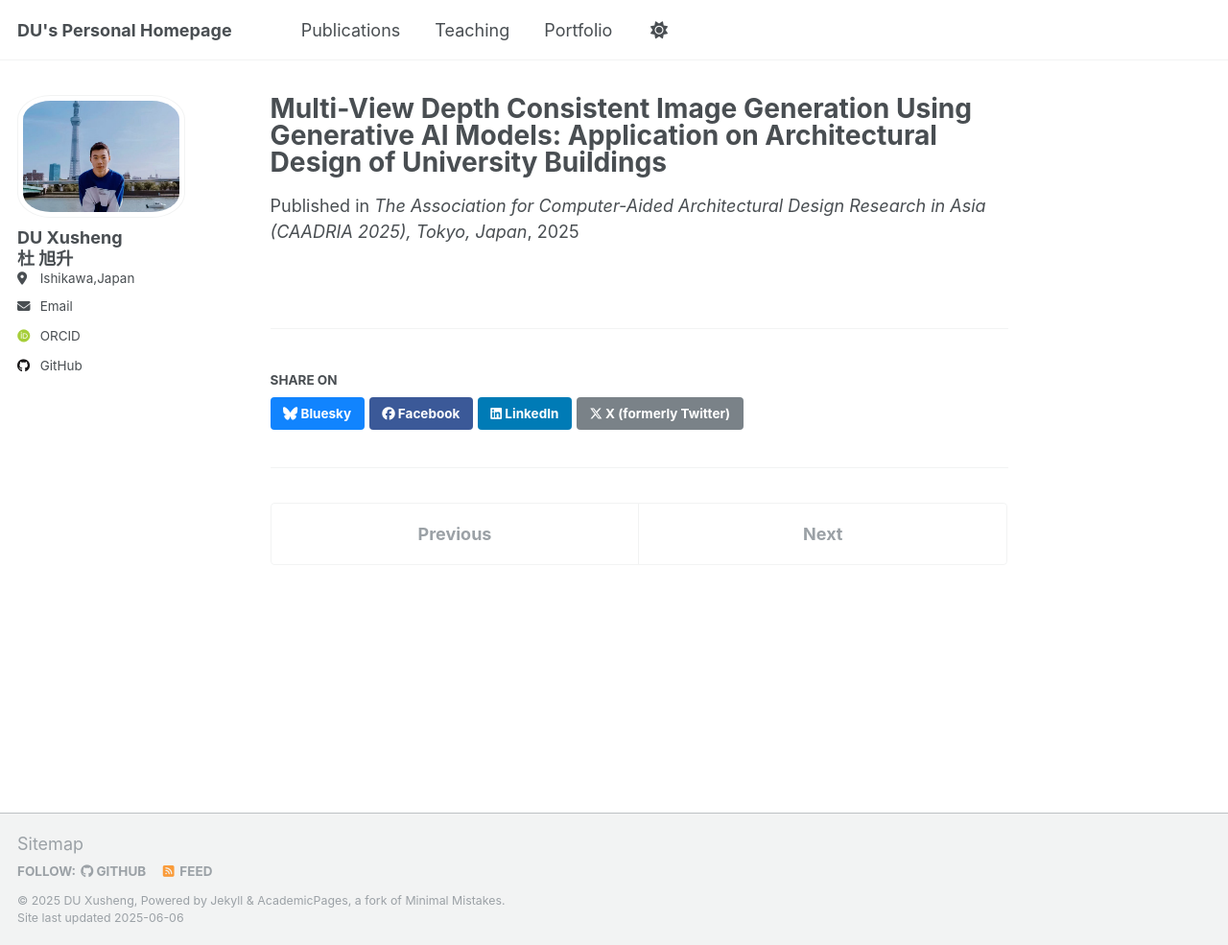
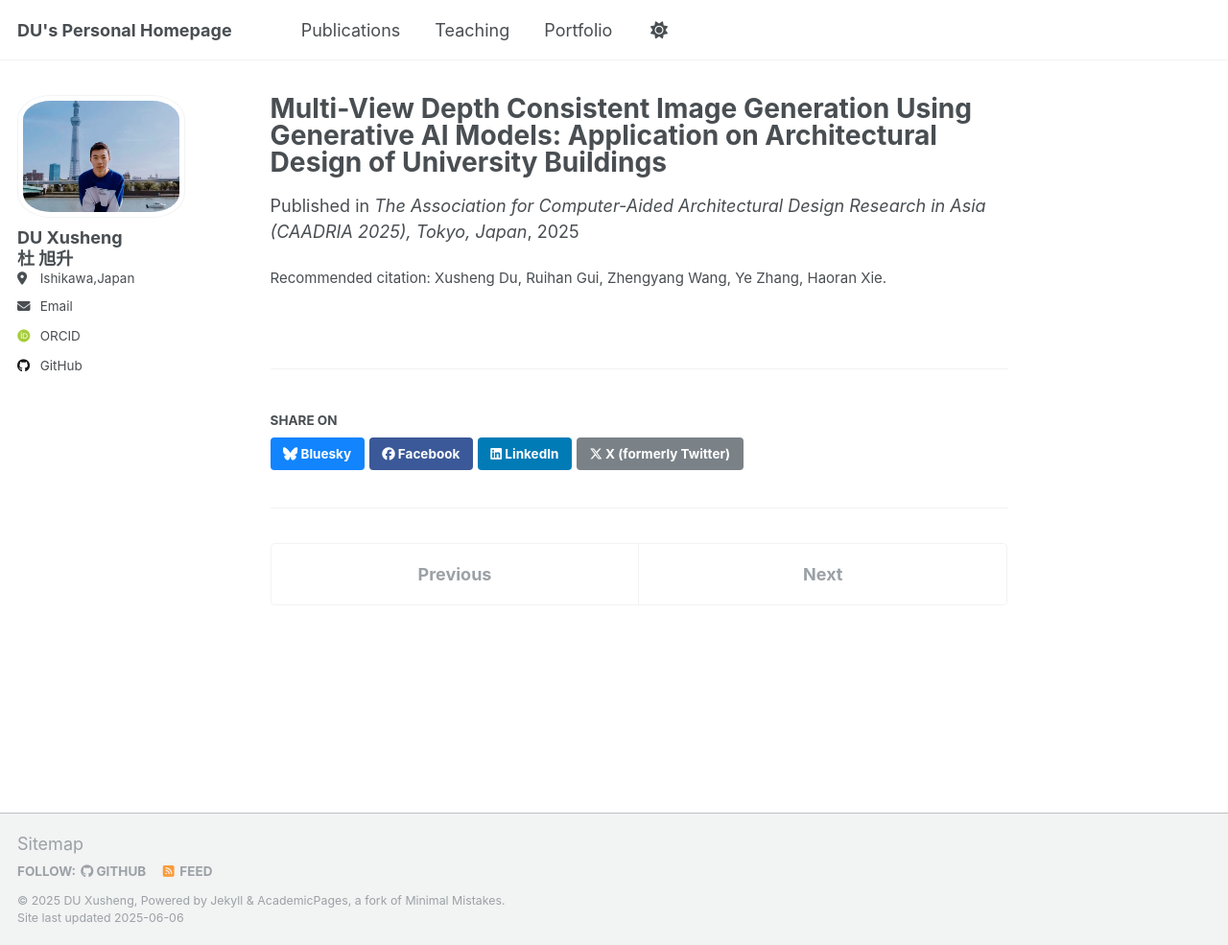
Before and after one commit to ToKyokushou/ToKyokushou.github.io, a Jekyll site: the page built from _publications/2025-03-depth-consistent-generation.md, in a window 1280 px wide and 985 px high. Shown: the whole window at 96% size. Built offline with Jekyll 4.4.1, drawn with Linux system fonts in a browser that asks for light colours; some web fonts are replaced.

Commit message:
Update 2025-03-depth-consistent-generation.md

```diff
--- a/_publications/2025-03-depth-consistent-generation.md
+++ b/_publications/2025-03-depth-consistent-generation.md
@@ -6,4 +6,5 @@ permalink: /publication/2025-03-depth-consistent-generation
 excerpt: 'A multi-view depth-consistent generative model for university building design.'
 date: 2025-03-01
 venue: 'The Association for Computer-Aided Architectural Design Research in Asia (CAADRIA 2025), Tokyo, Japan'
+citation: Xusheng Du, Ruihan Gui, Zhengyang Wang, Ye Zhang, Haoran Xie.
 ---
```
